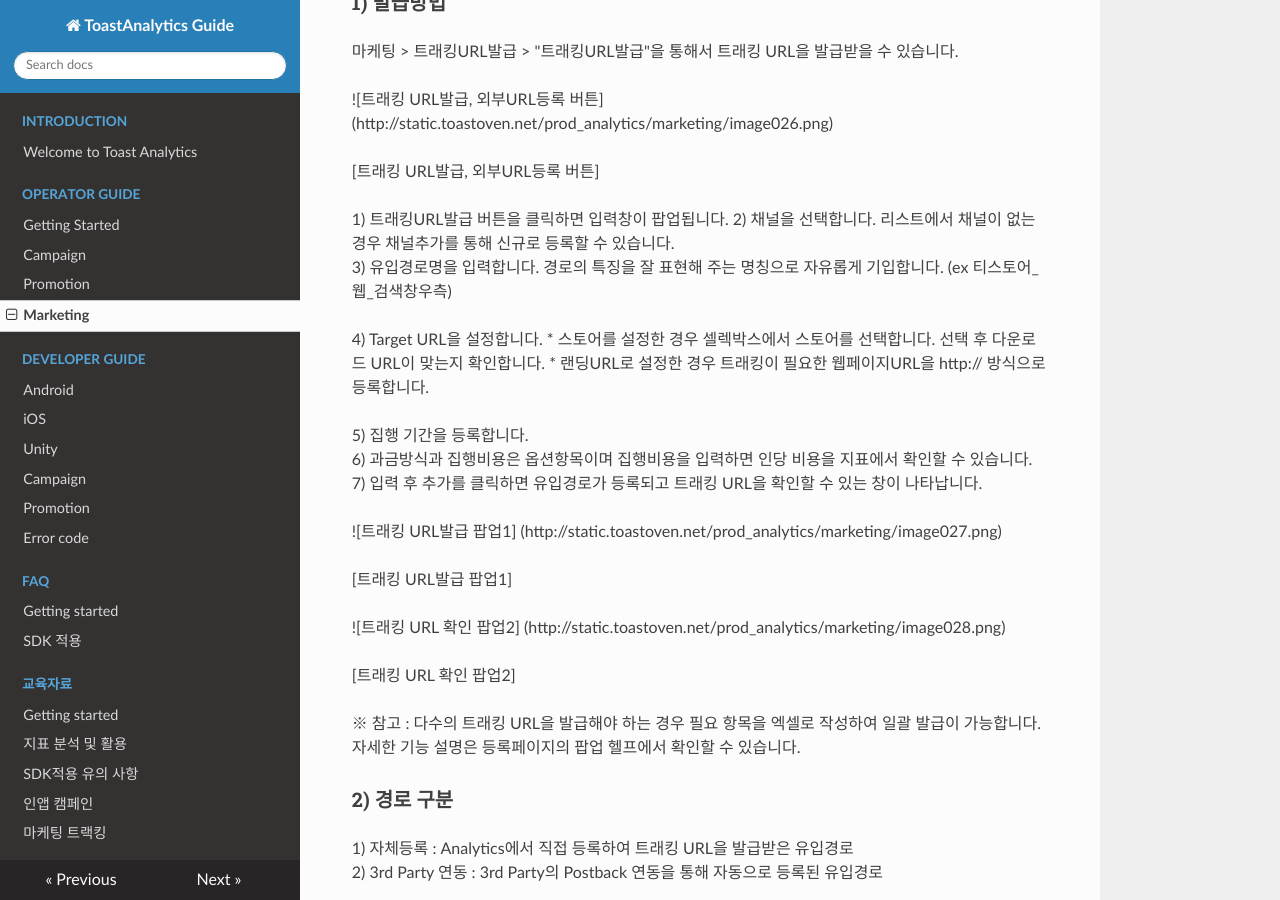
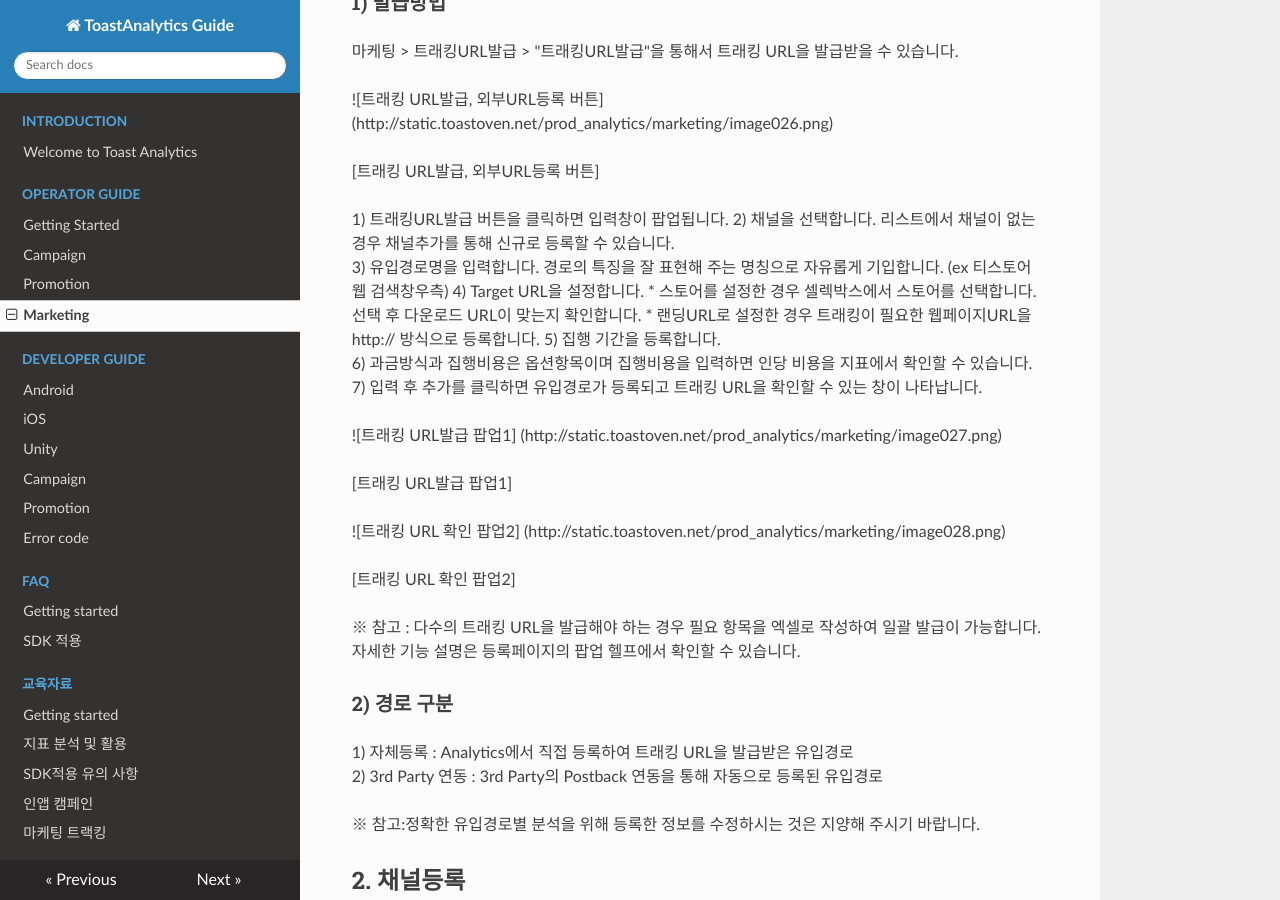
Before and after one commit to ToastAnalytics/ToastAnalytics, an MkDocs documentation site: the page built from docs/Developer/3. marketing Guide.md, in a window 1280 px wide and 900 px high, scrolled down 1827 px. Built offline with MkDocs 1.6.1, drawn with Linux system fonts in a browser that asks for light colours; nearby versions of some CDN libraries; old or Windows-style settings are respelled for this version of MkDocs.

```diff
--- a/docs/Developer/3. marketing Guide.md
+++ b/docs/Developer/3. marketing Guide.md
@@ -74,12 +74,10 @@ AOS이외의 스토어인 경우 이용자를 트래킹할 수 있는 레퍼러
 
 1) 트래킹URL발급 버튼을 클릭하면 입력창이 팝업됩니다.
 2) 채널을 선택합니다. 리스트에서 채널이 없는 경우 채널추가를 통해 신규로 등록할 수 있습니다.
-3) 유입경로명을 입력합니다. 경로의 특징을 잘 표현해 주는 명칭으로 자유롭게 기입합니다. (ex 티스토어_웹_검색창우측)
-
+3) 유입경로명을 입력합니다. 경로의 특징을 잘 표현해 주는 명칭으로 자유롭게 기입합니다. (ex 티스토어 웹 검색창우측)
 4) Target URL을 설정합니다.
 * 스토어를 설정한 경우 셀렉박스에서 스토어를 선택합니다. 선택 후 다운로드 URL이 맞는지 확인합니다.
 * 랜딩URL로 설정한 경우 트래킹이 필요한 웹페이지URL을 http:// 방식으로 등록합니다.
-
 5) 집행 기간을 등록합니다.
 6) 과금방식과 집행비용은 옵션항목이며 집행비용을 입력하면 인당 비용을 지표에서 확인할 수 있습니다.
 7) 입력 후 추가를 클릭하면 유입경로가 등록되고 트래킹 URL을 확인할 수 있는 창이 나타납니다.
```
